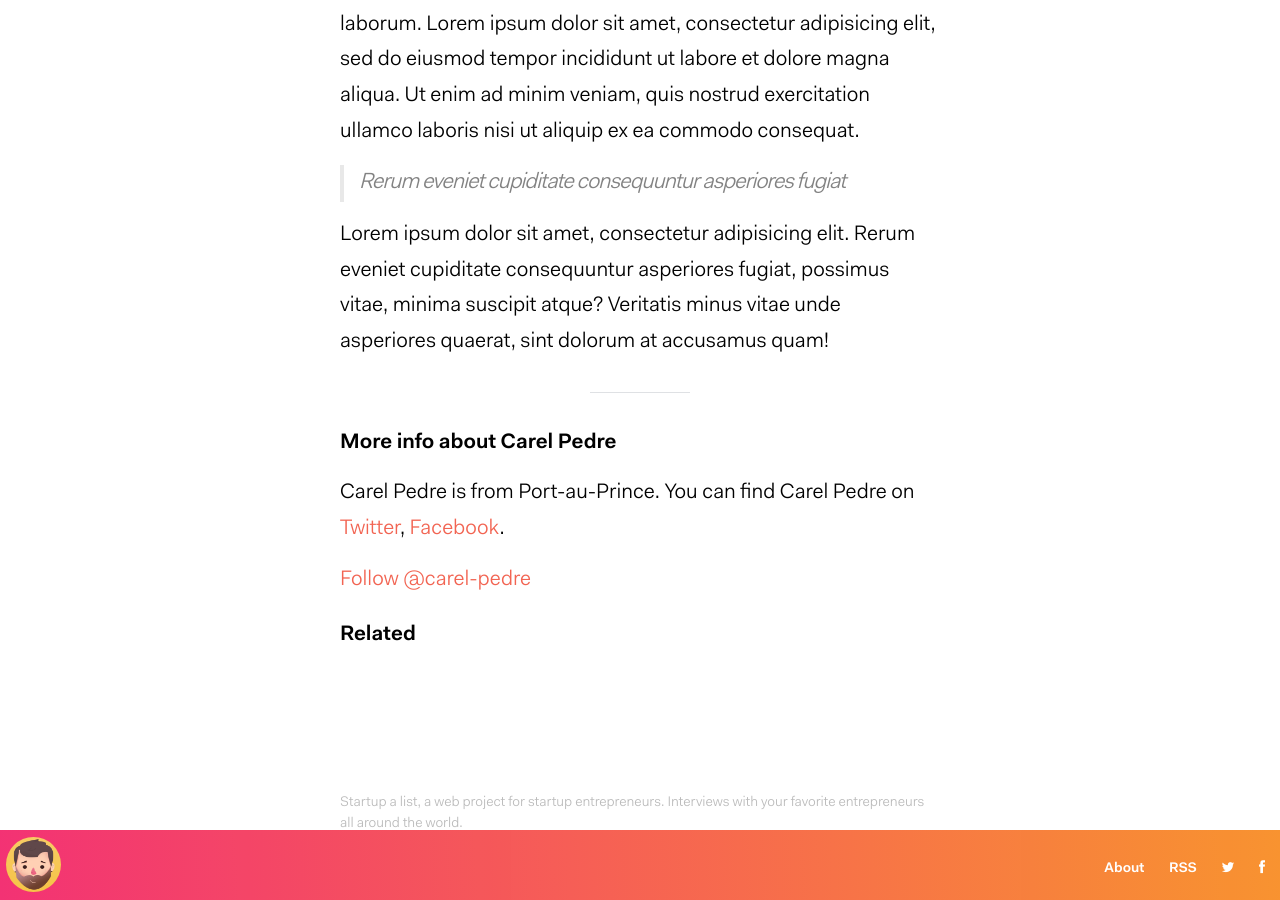
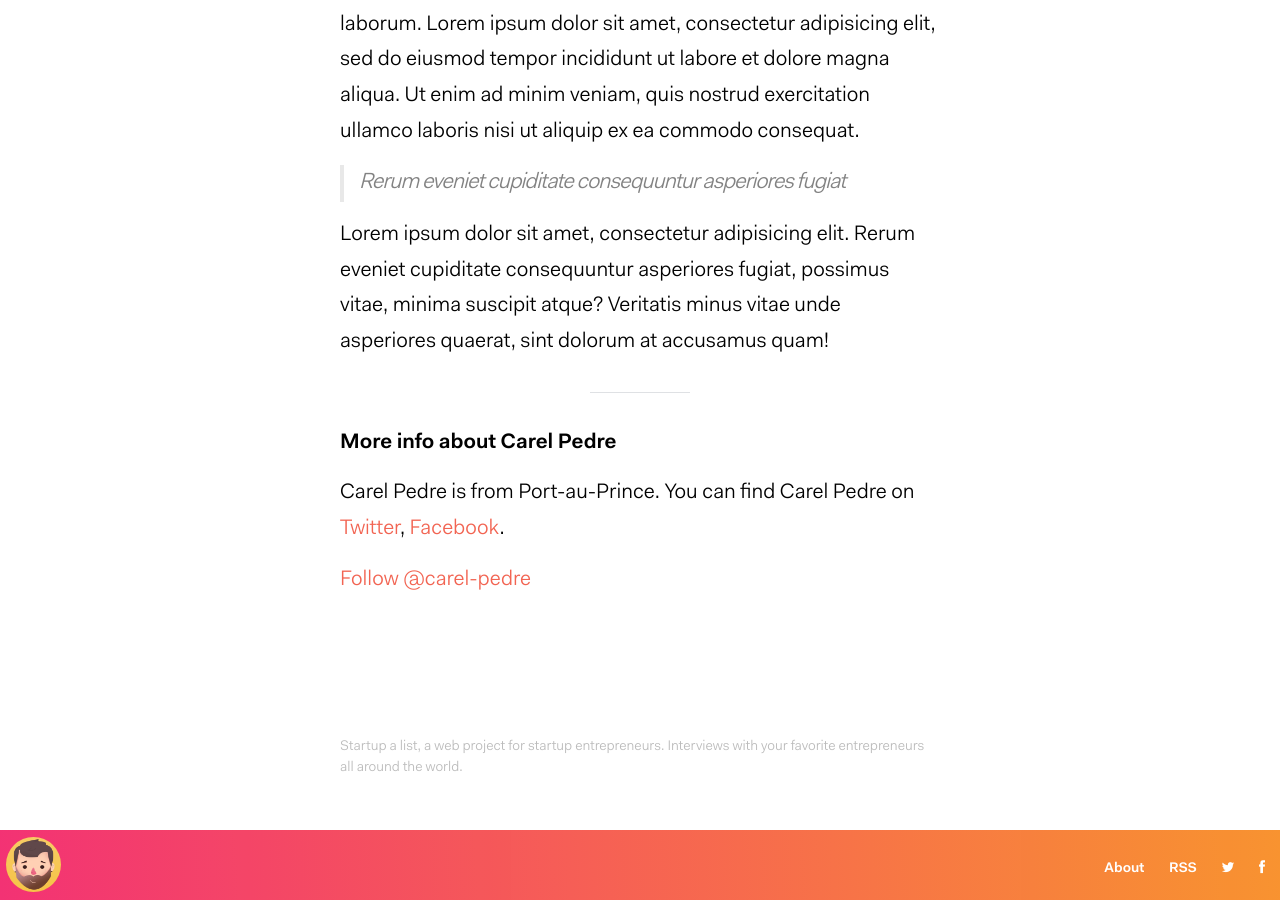
Before and after one commit to kenold/startup-alist, a Jekyll site: the page built from _people/carel-pedre.md, in a window 1280 px wide and 900 px high, scrolled down 577 px. Built offline with Jekyll 4.4.1, drawn with Linux system fonts in a browser that asks for light colours; comment, search, counter and statistics services are not loaded.

Commit message:
comment related section

```diff
--- a/_layouts/person.html
+++ b/_layouts/person.html
@@ -49,12 +49,12 @@ layout: default
     </script>
   </div>
 
-  <div class="related">
+  <!-- div class="related">
     <h2>Related</h2>
     {% for person in site.related_people limit:3 %}
       <li><a href="{{ person.url }}" title="{{ person.full_name }}">{{ person.full_name }}
        &nbsp; <span class="post-meta">{{ person.company }}</span></a>
     {% endfor %}
-  </div>
+</div -->
 
 </div>
```
